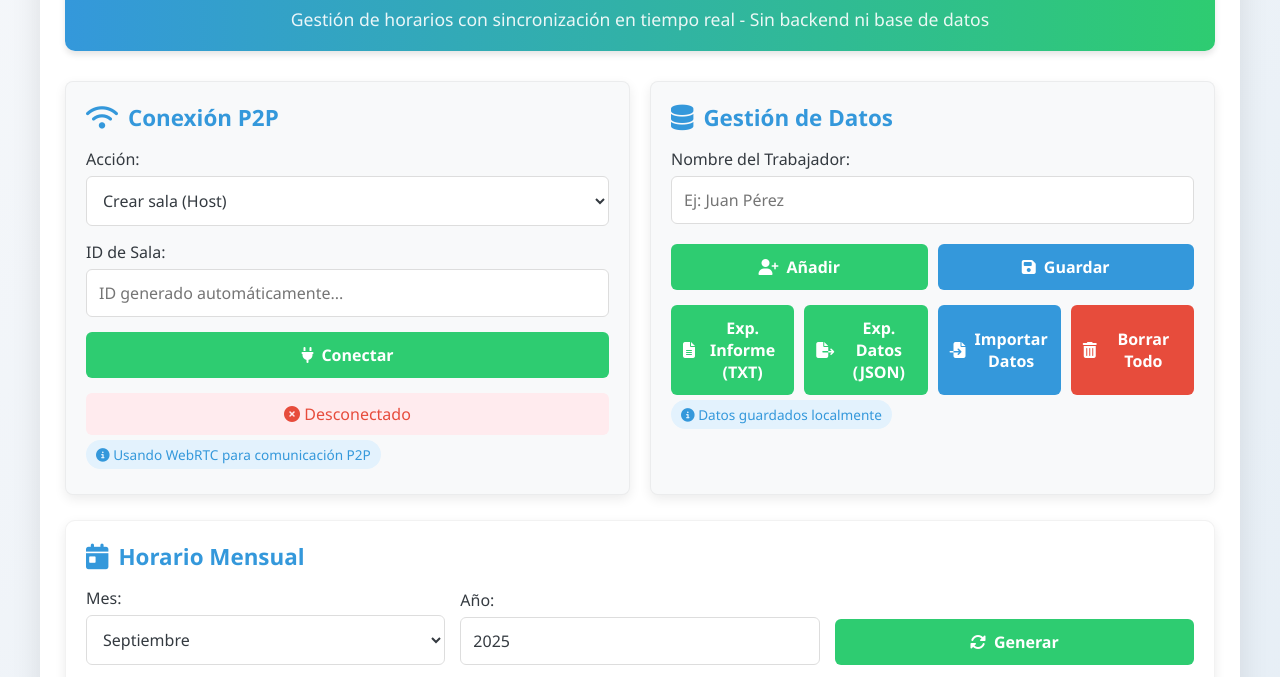
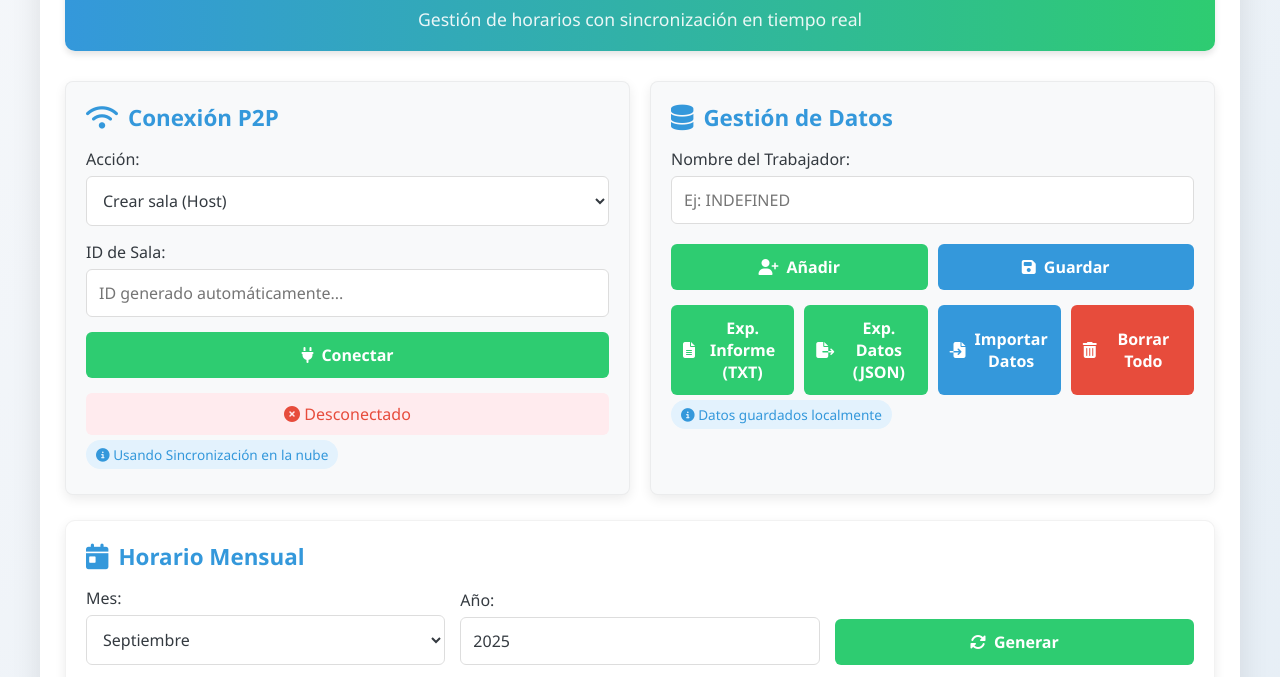
Before and after one commit to bouclero/Horario-Nube, a plain HTML site: page index.html in a window 1280 px wide. Shown: the part 123-800 px from the top of the page. Drawn offline with nearby package versions, Linux system fonts and the light colour scheme; no server answers.

Commit message:
Update index.html

```diff
--- a/index.html
+++ b/index.html
@@ -14,7 +14,7 @@
             <button id="theme-toggle" title="Cambiar tema">
                 <i class="fas fa-moon"></i>
             </button>
-            <p class="subtitle">Gestión de horarios con sincronización en tiempo real - Sin backend ni base de datos</p>
+            <p class="subtitle">Gestión de horarios con sincronización en tiempo real </p>
         </header>
 
         <div class="connection-panel">
@@ -38,7 +38,7 @@
                     <i class="fas fa-times-circle"></i> Desconectado
                 </div>
                 <div class="info-badge">
-                    <i class="fas fa-info-circle"></i> Usando WebRTC para comunicación P2P
+                    <i class="fas fa-info-circle"></i> Usando Sincronización en la nube
                 </div>
             </div>
 
@@ -46,7 +46,7 @@
                 <h2 class="card-title"><i class="fas fa-database"></i> Gestión de Datos</h2>
                 <div class="input-group">
                     <label for="worker-name">Nombre del Trabajador:</label>
-                    <input type="text" id="worker-name" placeholder="Ej: Juan Pérez">
+                    <input type="text" id="worker-name" placeholder="Ej: INDEFINED">
                 </div>
                 <div class="buttons-group">
                     <button id="add-worker-btn" class="secondary">
```
